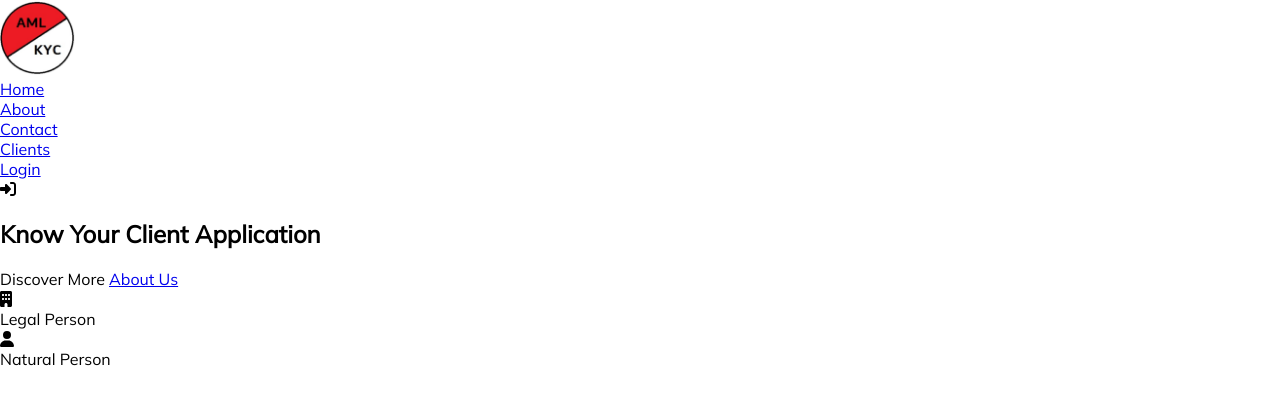
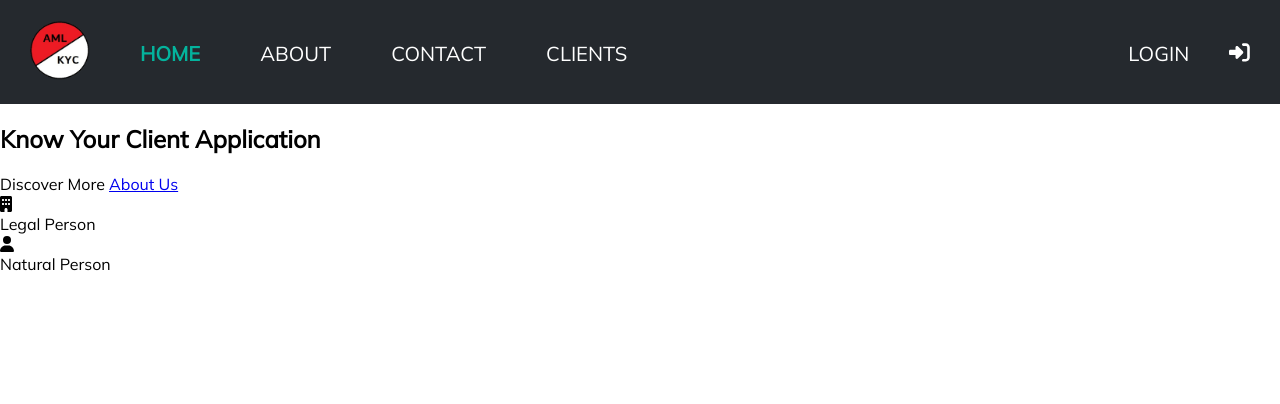
Before and after one commit to SheilaS3/Capstone, a React (Vite) app in the folder frontend/: page / in a window 1280 px wide. Shown: the top 404 px of the page. Built offline with nearby package versions, Linux system fonts and the light colour scheme.

Commit message:
Applied styles to navigation

```diff
--- a/frontend/package.json
+++ b/frontend/package.json
@@ -19,7 +19,8 @@
     "react-dom": "^18.3.1",
     "react-router": "^6.27.0",
     "react-router-dom": "^6.27.0",
-    "sass": "^1.79.5"
+    "sass": "^1.79.5",
+    "sass-loader": "^16.0.2"
   },
   "devDependencies": {
     "@eslint/js": "^9.11.1",
--- a/frontend/src/components/navigation/navigation-container.jsx
+++ b/frontend/src/components/navigation/navigation-container.jsx
@@ -12,7 +12,7 @@ export default class NavigationContainer extends Component {
                 <div className='left-side'>
 
                     <div className='logo'>
-                        <img src={logo} width={75} height={75} />
+                        <img src={logo} width={60} height={60} />
                     </div>
 
                     <div className='links'>
--- a/frontend/src/style/base.scss
+++ b/frontend/src/style/base.scss
@@ -2,3 +2,8 @@ body {
     margin: 0px;
     font-family: "Mulish", sans-serif;
 }
+
+#root {
+    display: grid;
+    grid-template-columns: 1fr;
+}
--- a/frontend/src/style/main.scss
+++ b/frontend/src/style/main.scss
@@ -1 +1,4 @@
+@import "./variables.scss";
+@import "./mixins.scss";
 @import "./base.scss";
+@import "./navigation.scss";
--- /dev/null
+++ b/frontend/src/style/navigation.scss
@@ -0,0 +1,59 @@
+.nav-wrapper {
+    display: flex;
+    justify-content: space-between;
+    padding: 20px 30px;
+    background-color: $black;
+
+    .left-side {
+        display: flex;
+        align-items: center;
+
+        .links {
+            display: flex;
+            padding: 0px 30px;
+        }
+    }
+
+    .right-side {
+        display: flex;
+        align-items: center;
+
+        .icon {
+            cursor: pointer;
+            color: $white;
+            text-decoration: none;
+            font-size: 1.3em;
+            transition: 0.5s ease-in-out;
+
+            &:hover {
+                color: #04b39d;
+            }
+        }
+    }
+
+    .nav-link-wrapper {
+        height: 22px;
+        border-bottom: 1px solid transparent;
+        transition: 0.5s ease-in-out;
+        margin-right: 20px;
+        text-transform: uppercase;
+        font-size: 0.9rem;
+        padding: 0px 20px;
+
+        a {
+            color: $white;
+            text-decoration: none;
+            font-size: 1.4em;
+
+            &:hover {
+                color: #04b39d;
+                border-bottom: 1px solid #04b39d;
+            }
+        }
+
+        .active {
+            color: #04b39d;
+            font-weight: 600;
+        }
+    }
+}
--- /dev/null
+++ b/frontend/src/style/variables.scss
@@ -0,0 +1,2 @@
+$black: #25292E;
+$white: #FFFFFF;
```
Also changed, not shown: frontend/src/style/mixins.scss (added), 1 other file (tests, documents, lock files or other folders).
